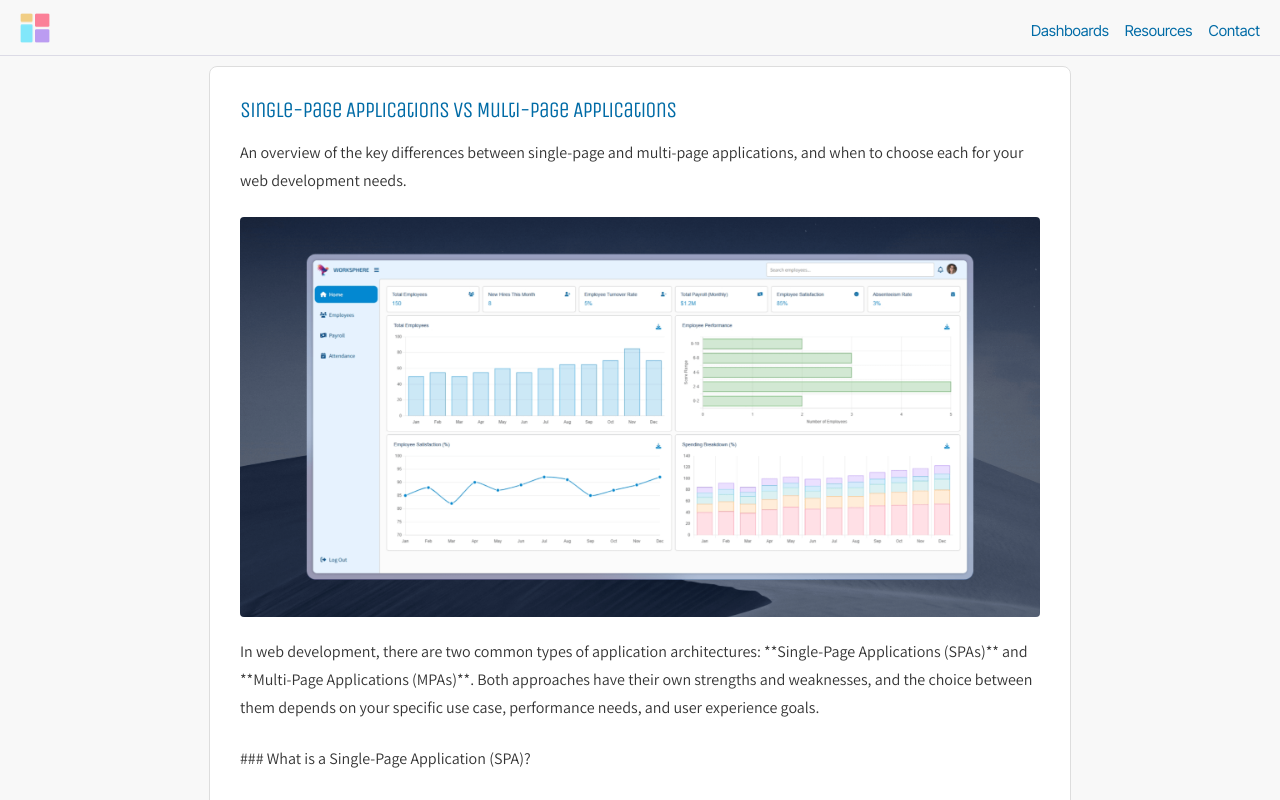
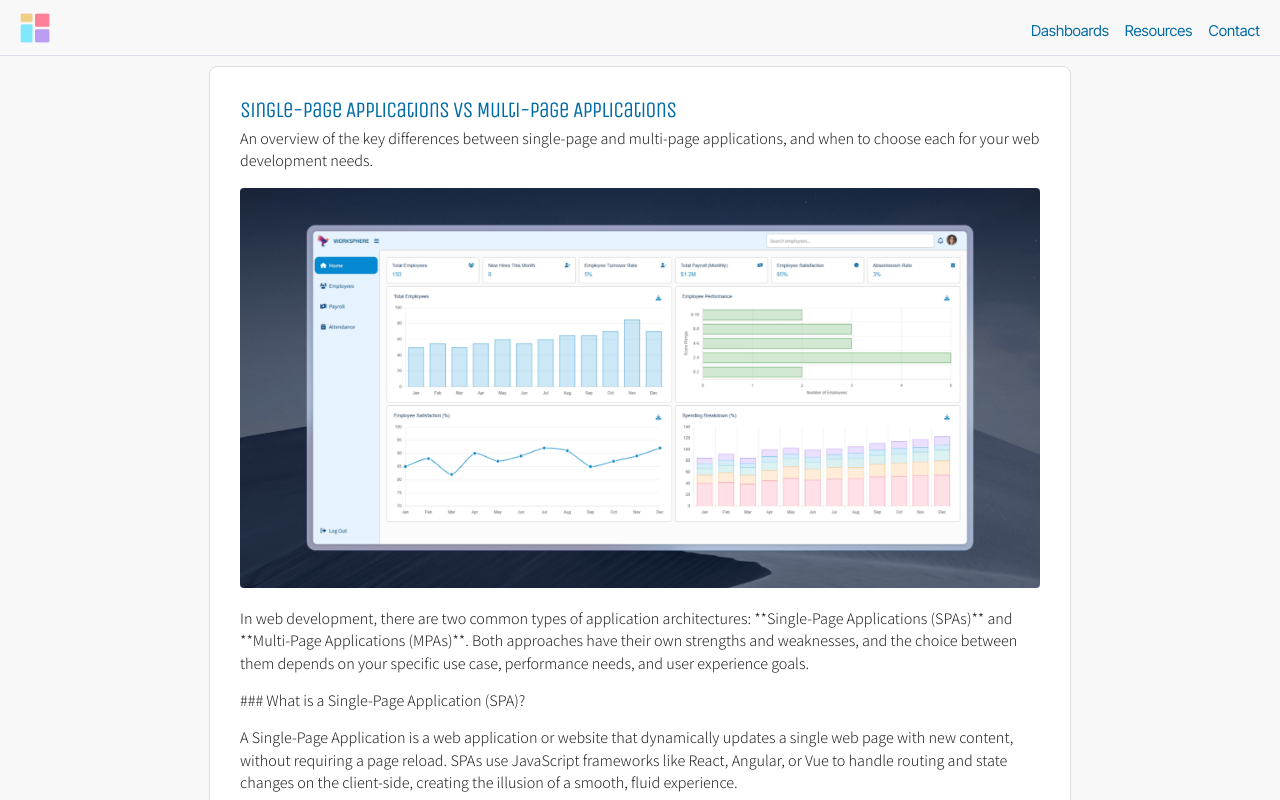
Before and after one commit to joseph-johnson27001/dashboard-website, a Vue app: page /resources/single-vs-multi-page-dashboards in a window 1280 px wide. Shown: the top 800 px of the page. Built offline with nearby package versions, Linux system fonts and the light colour scheme.

Commit message:
Updated resource and post page

```diff
--- a/src/views/PostPage.vue
+++ b/src/views/PostPage.vue
@@ -78,26 +78,23 @@ export default {
   letter-spacing: -1px;
 }
 
-.post-description {
-  font-size: 16px;
-  color: #333;
-  line-height: 1.75;
-  margin-bottom: 1.4em;
-}
-
 .post-image {
   width: 100%;
   height: auto;
   max-height: 400px;
   object-fit: cover;
   border-radius: 4px;
+  margin-bottom: 10px;
 }
 
-.post-content p {
+p {
   font-size: 16px;
-  color: #333;
-  line-height: 1.75;
-  margin-bottom: 1.4em;
+  margin-top: 5px;
+  margin-bottom: 15px;
+  color: #222;
+  font-weight: 300;
+  line-height: 1.4;
+  font-family: "Assistant";
 }
 
 .not-found {
--- a/src/views/ResourcesPage.vue
+++ b/src/views/ResourcesPage.vue
@@ -73,6 +73,16 @@ h1 {
   font-weight: 400;
 }
 
+.intro {
+  font-size: 17px;
+  margin-top: 5px;
+  margin-bottom: 15px;
+  color: #222;
+  font-weight: 300;
+  line-height: 1.4;
+  font-family: "Assistant";
+}
+
 .article-list {
   display: grid;
   grid-template-columns: 1fr 1fr;
@@ -112,9 +122,13 @@ h1 {
 }
 
 .article-content p {
-  font-size: 17px;
-  color: #555;
-  margin: 0;
+  font-size: 16px;
+  margin-top: 5px;
+  margin-bottom: 15px;
+  color: #222;
+  font-weight: 300;
+  line-height: 1.4;
+  font-family: "Assistant";
 }
 
 .read-more {
```
